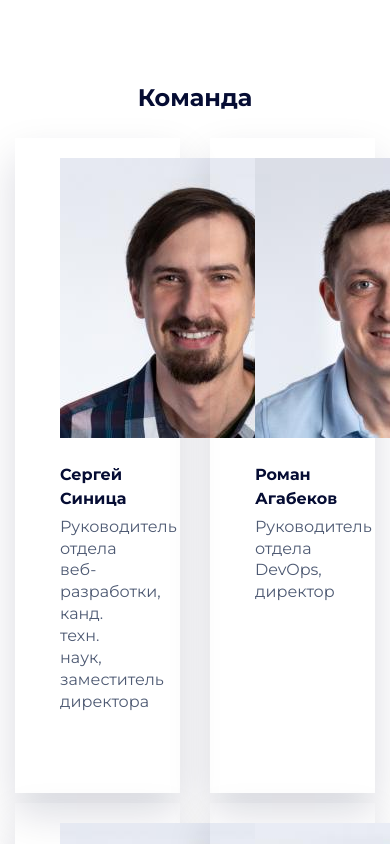
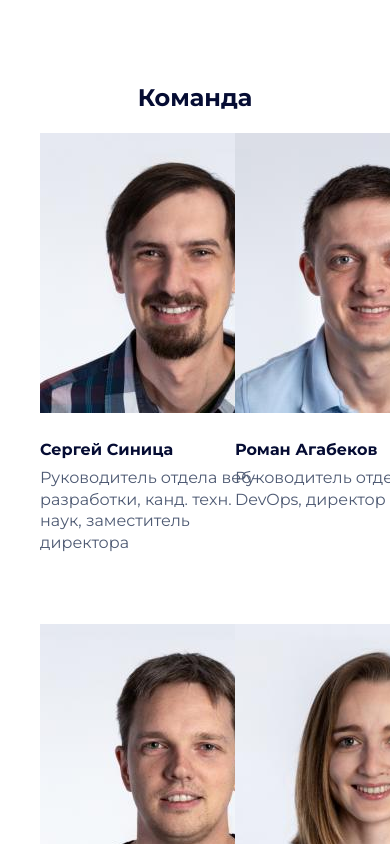
Before and after one commit to ChristielBel/ChristielBel.github.io, a Vue app in the folder project/: page / in a window 390 px wide. Shown: the part 6640-7484 px from the top of the page. Built offline with nearby package versions, Linux system fonts and the light colour scheme.

Commit message:
team-2 fixed mobile

```diff
--- a/project/src/components/Team.vue
+++ b/project/src/components/Team.vue
@@ -29,8 +29,8 @@ export default {
 
 <template>
     <div class="team-main-block">
-        <div class="container">
-            <div class="row justify-content-center">
+        <div class="container-fluid">
+            <div class="row">
                 <div class="col-12">
                     <h1 class="team-title text-center">
                         Команда
@@ -50,13 +50,13 @@ export default {
 
 <style scoped>
 .team-main-block {
+    padding: 0px 0px 0px 0px;
     margin-bottom: 0px;
     position: relative;
 }
 
 .flex-row {
     margin-bottom: 0px;
-    display: flex;
 }
 
 .team-title {
--- a/project/src/components/TeamBlock.vue
+++ b/project/src/components/TeamBlock.vue
@@ -21,6 +21,7 @@ export default {
 <template>
     <div class="col-6 col-md-4 main-block">
         <div class="advantage">
+            <div class="men">
                 <div class="image-wrapper">
                     <img v-bind:src="image" alt="image" class="img-responsive">
                 </div>
@@ -32,19 +33,24 @@ export default {
                 </div>
             </div>
         </div>
+    </div>
 </template>
 
 <style scoped>
 .main-block {
-    padding: 5px 5px;
+    margin: 0 0px;
+    padding: 0px 0px;
 }
 
 .advantage {
-    box-shadow: 0 20px 40px rgba(5, 12, 51, .15);
     height: 100%;
-    padding: 20px 45px 80px 45px;
+    padding: 0px 40px 0px 40px;
     min-height: 300px;
-    margin: 0 10px;
+}
+
+.men {
+    width: 220px;
+    margin-bottom: 70px;
 }
 
 .header {
@@ -68,7 +74,6 @@ export default {
 
 @media screen and (min-width: 768px) {
     .advantage {
-        min-height: 220px;
         margin: 0;
     }
 }
```
Lines whose indentation alone changed are shown as unchanged.
